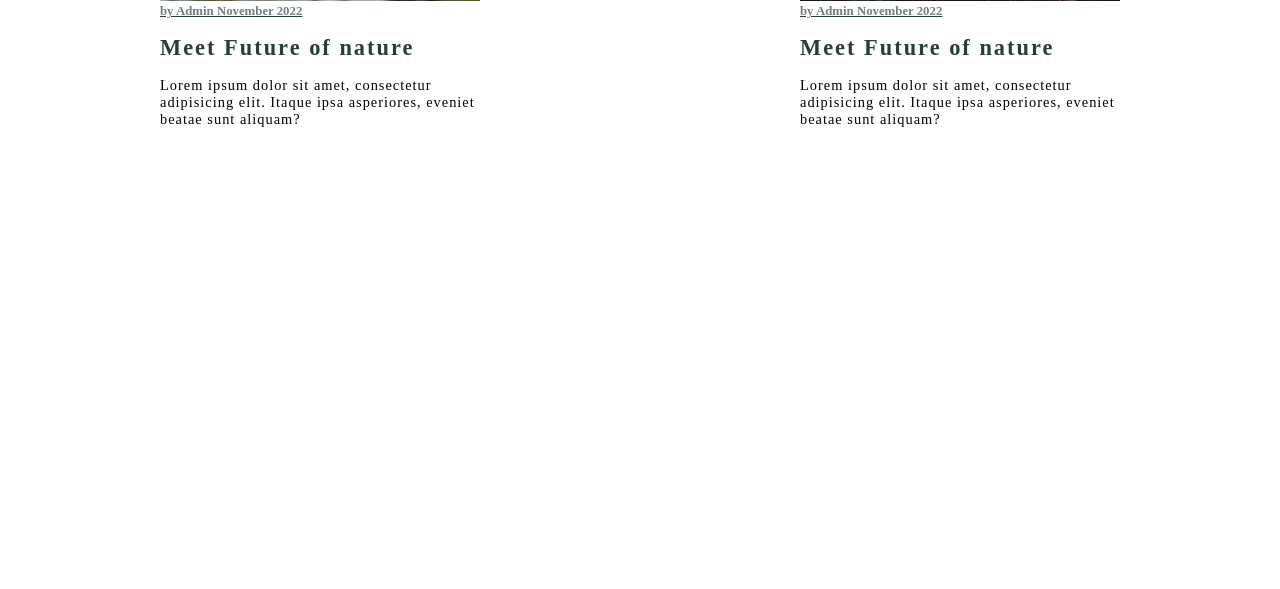
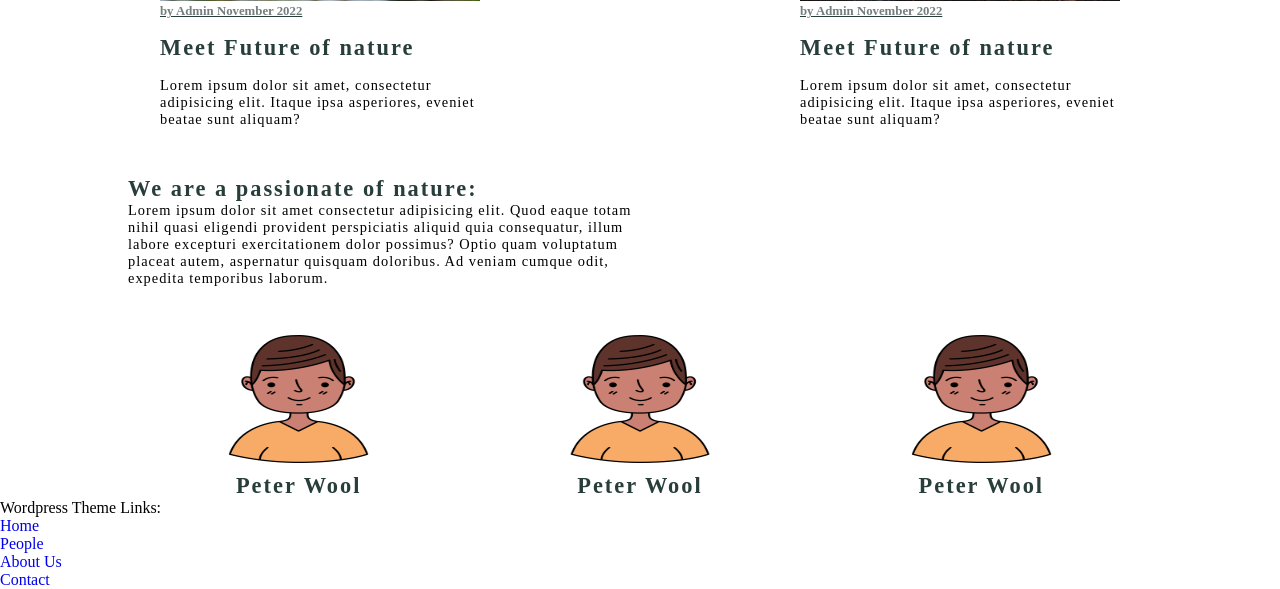
Before and after one commit to BoodziooPL/Wordpress_Theme, a PHP site: page / in a window 1280 px wide. Shown: the part 2189-2778 px from the top of the page. Before the commit the page ends 2316 px from the top, so only its background shows below. Run offline with PHP 8.4, Linux system fonts and the light colour scheme; some web fonts are replaced.

Commit message:
about-us section

```diff
--- /dev/null
+++ b/assets/css/_about.css
@@ -0,0 +1,55 @@
+section.about-area{
+    display: flex;
+    justify-content: center;
+    margin-top: 3rem;
+}
+
+section.about-area .wrapper{
+    width: 80%;
+}
+
+.about-img{
+    width: 60%;
+    height: 8rem;
+}
+
+.people-area{
+    display: flex;
+    margin-top: 3rem;
+
+}
+.about-photo{
+    width: 100%;
+    justify-content: space-between;
+    display: flex;
+    flex-direction: column;
+    align-items: center;
+    gap: 10px;
+
+}
+
+.about-us{
+    width: 100%;
+    display: flex;
+    flex-direction: column;
+    justify-content: left;
+    align-items: flex-start;
+}
+
+.ml-0{
+    margin-left: 0;
+}
+
+
+
+@media only screen and (max-width:670px){
+    .people-area{
+        flex-direction: column;
+        gap: 3rem;
+    }
+
+    .about-img{
+        width: 80%;
+        height: 10rem;
+    }
+}
--- a/index.html
+++ b/index.html
@@ -201,15 +201,59 @@
         </div>
     </div>
 </section>
+<!-- End Post Area -->
+<!-- About Us Area -->
+<section class="about-area">
+    <div class="wrapper">
+        <div class="about-us">
+            <h2 class="title-text">We are a passionate of nature:</h2>
+            <p class="para ml-0">Lorem ipsum dolor sit amet consectetur adipisicing elit. Quod eaque totam nihil quasi eligendi provident perspiciatis aliquid quia consequatur, illum labore excepturi exercitationem dolor possimus? Optio quam voluptatum placeat autem, aspernatur quisquam doloribus. Ad veniam cumque odit, expedita temporibus laborum.</p>
+            </div>
+            <div class="people-area">
+                <div class="flex about-photo">
+                <img src="./assets/img/man-avatar.png" alt="Human photo" class="about-img">
+                <span class="title-text">Peter Wool</span>
+            </div>
+            <div class="flex about-photo">
+                <img src="./assets/img/man-avatar.png" alt="Human photo" class="about-img">
+                <span class="title-text">Peter Wool</span>
+            </div>
+            <div class="flex about-photo">
+                <img src="./assets/img/man-avatar.png" alt="Human photo" class="about-img">
+                <span class="title-text">Peter Wool</span>
+            </div>
+        </div>
 
-<!-- End Post Area -->
+    </div>
+</section>
+<!-- End About Us Area -->
 </main>
 <!-- End Main Area -->
 
 
 <!-- Footer Area -->
 <footer>
-
+    <section class="footer-area">
+        <div class="info-area">
+            <span>Wordpress Theme</span>
+            <span>Links:</span>
+            <ul>
+                <li class="nav-link">
+                    <a href="#" class="link text-light">Home</a>
+                </li>
+                <li class="nav-link">
+                    <a href="#" class="link text-light">People</a>
+                </li>
+                <li class="nav-link">
+                    <a href="#" class="link text-light">About Us</a>
+                </li>
+                <li class="nav-link">
+                    <a href="#" class="link text-light">Contact</a>
+                </li>
+            </ul>
+        </div>
+        <div></div>
+    </section>
 </footer>
 <!-- End Footer Area -->
 
--- a/style.css
+++ b/style.css
@@ -6,6 +6,8 @@
 @import url(./assets/css/_category.css);
 /* import posts css */
 @import url(./assets/css/_posts.css);
+/* import about us area */
+@import url(./assets/css/_about.css);
 *{
    margin: 0;
     padding: 0;
```
Also changed, not shown: assets/img/man-avatar.png (added).
